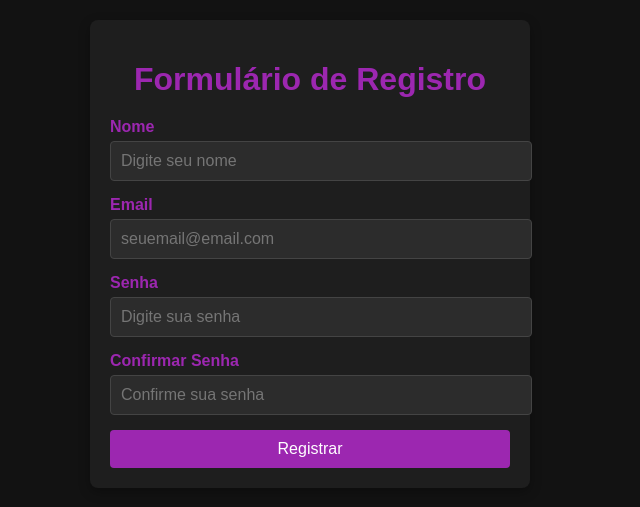
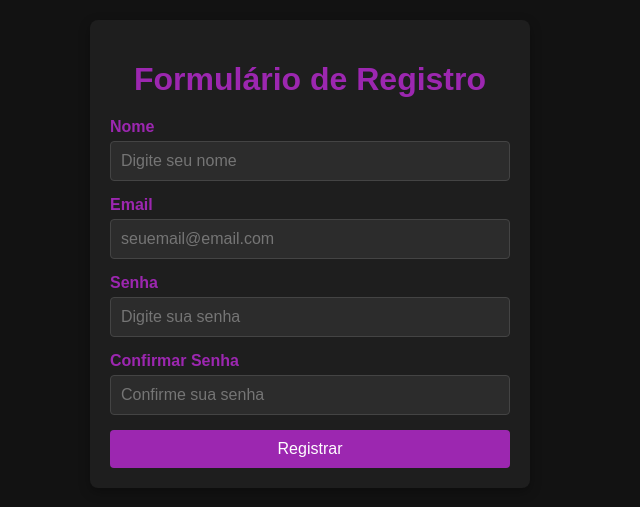
Before and after one commit to kprprivate/gameUnite, a Flask app: page /register in a window 1280 px wide. Shown: the top 507 px of the page, without its empty margins (330-970 px from the left). Run offline with Flask 3, Linux system fonts and the light colour scheme.

Commit message:
Update register.html

```diff
--- a/entrega/register/templates/register.html
+++ b/entrega/register/templates/register.html
@@ -48,6 +48,7 @@
             background-color: #2c2c2c; /* Cor de fundo mais escura nos campos */
             color: #e0e0e0;
             font-size: 16px;
+            box-sizing: border-box; /* Garante que a borda e o padding não aumentem o tamanho do campo */
         }
 
         .form_input:focus {
```
